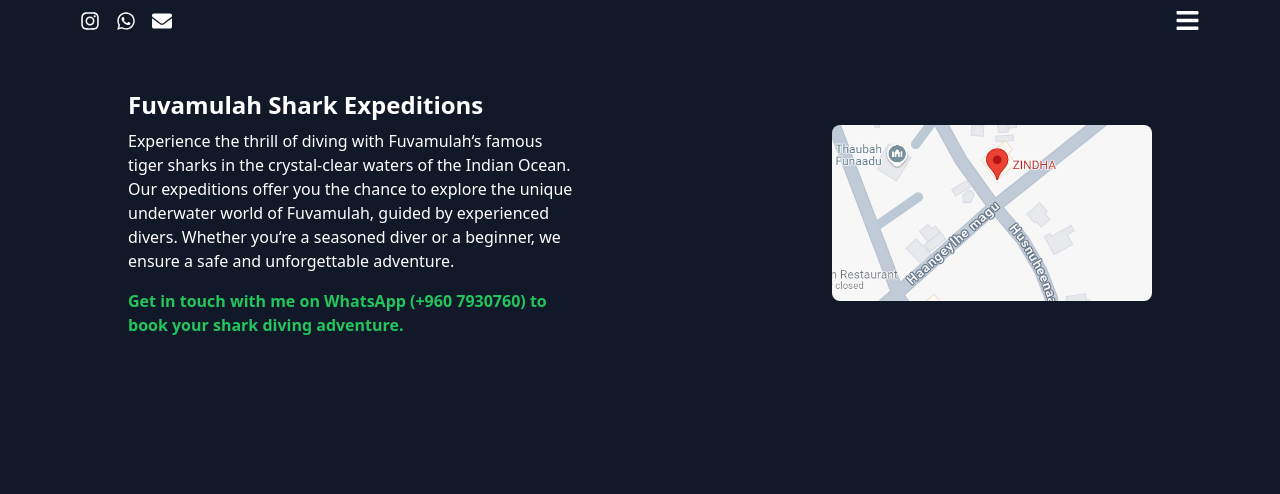
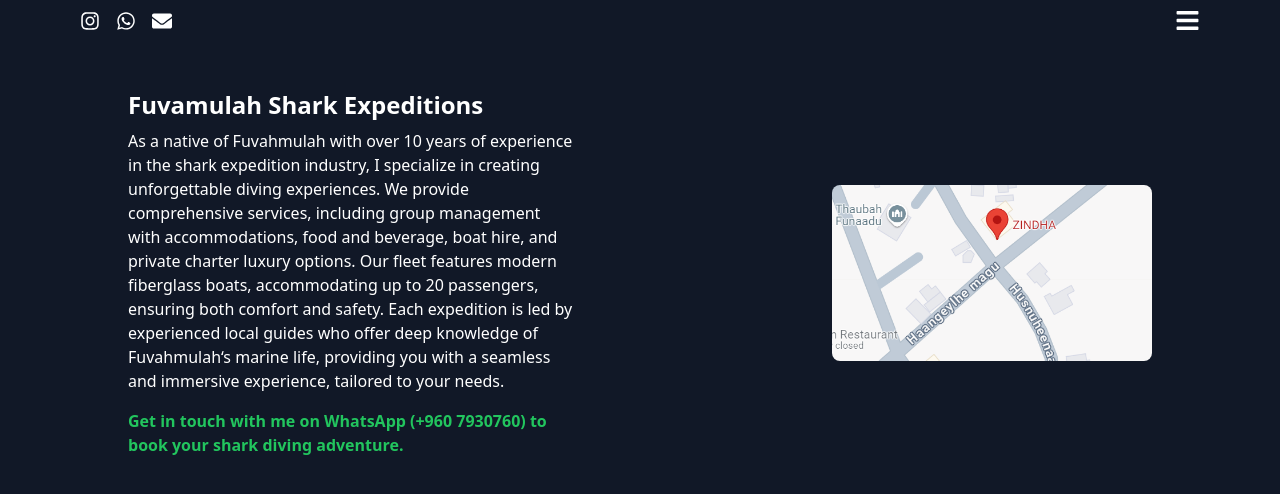
Before and after one commit to mouus/zaff-profile, a Next.js app: page /expedition in a window 1280 px wide. Shown: the top 494 px of the page. Built offline with nearby package versions, Linux system fonts and the light colour scheme.

Commit message:
shark expedition paragraph changed

```diff
--- a/app/(main)/expedition/page.jsx
+++ b/app/(main)/expedition/page.jsx
@@ -11,9 +11,7 @@ export default function expedition() {
         <div className='max-w-md text-white mb-6 lg:mb-0'>
           <h1 className='text-2xl font-bold mb-2'>Fuvamulah Shark Expeditions</h1>
           <p>
-            Experience the thrill of diving with Fuvamulah&lsquo;s famous tiger sharks in the crystal-clear waters of the Indian Ocean.
-            Our expeditions offer you the chance to explore the unique underwater world of Fuvamulah, guided by experienced divers.
-            Whether you&lsquo;re a seasoned diver or a beginner, we ensure a safe and unforgettable adventure.
+          As a native of Fuvahmulah with over 10 years of experience in the shark expedition industry, I specialize in creating unforgettable diving experiences. We provide comprehensive services, including group management with accommodations, food and beverage, boat hire, and private charter luxury options. Our fleet features modern fiberglass boats, accommodating up to 20 passengers, ensuring both comfort and safety. Each expedition is led by experienced local guides who offer deep knowledge of Fuvahmulah&lsquo;s marine life, providing you with a seamless and immersive experience, tailored to your needs.
           </p>
           <p className='mt-4'>
             <a
```
